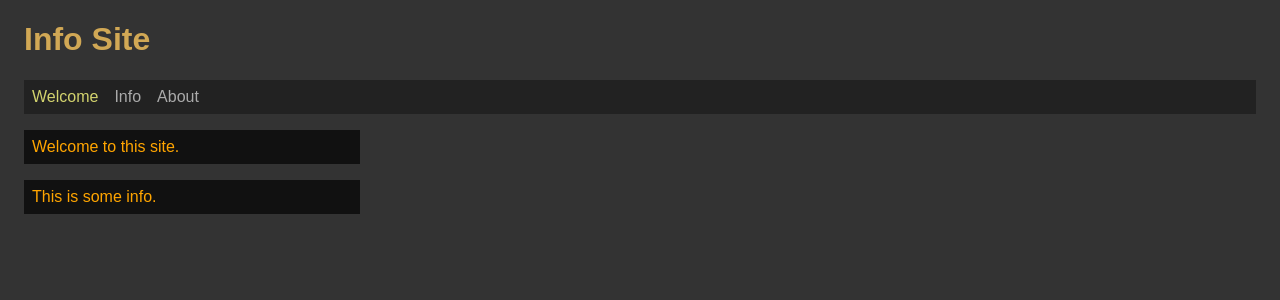
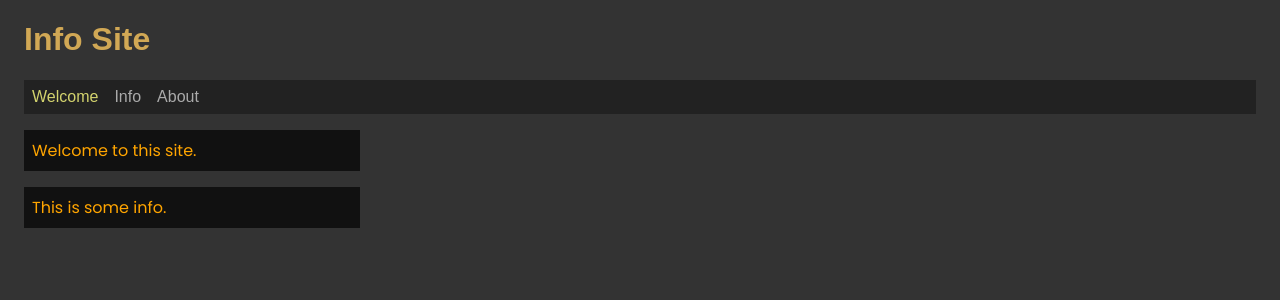
Before and after one commit to edwardtanguay/et001-react-router-tailwind, a React (Vite) app: page /welcome in a window 1280 px wide. Shown: the top 300 px of the page. Built offline with nearby package versions, Linux system fonts and the light colour scheme.

Commit message:
add first font

```diff
--- a/src/App.scss
+++ b/src/App.scss
@@ -26,7 +26,7 @@ body {
 	.pageWelcome {
 		p {
 			color: orange;
-			@apply bg-[#111] p-2 w-80;
+			@apply bg-[#111] p-2 w-80 font-Poppins;
 		}
 	}
 }
--- a/src/index.css
+++ b/src/index.css
@@ -1,4 +1,4 @@
-@import url('https://fonts.googleapis.com/css2?family=Josefin+Sans:wght@100;400;700&family=Poppins:wght@100;400;700&family=Righteous&display=swap');
+@import url('https://fonts.googleapis.com/css2?family=Poppins');
 
 @tailwind base;
 @tailwind components;
```
